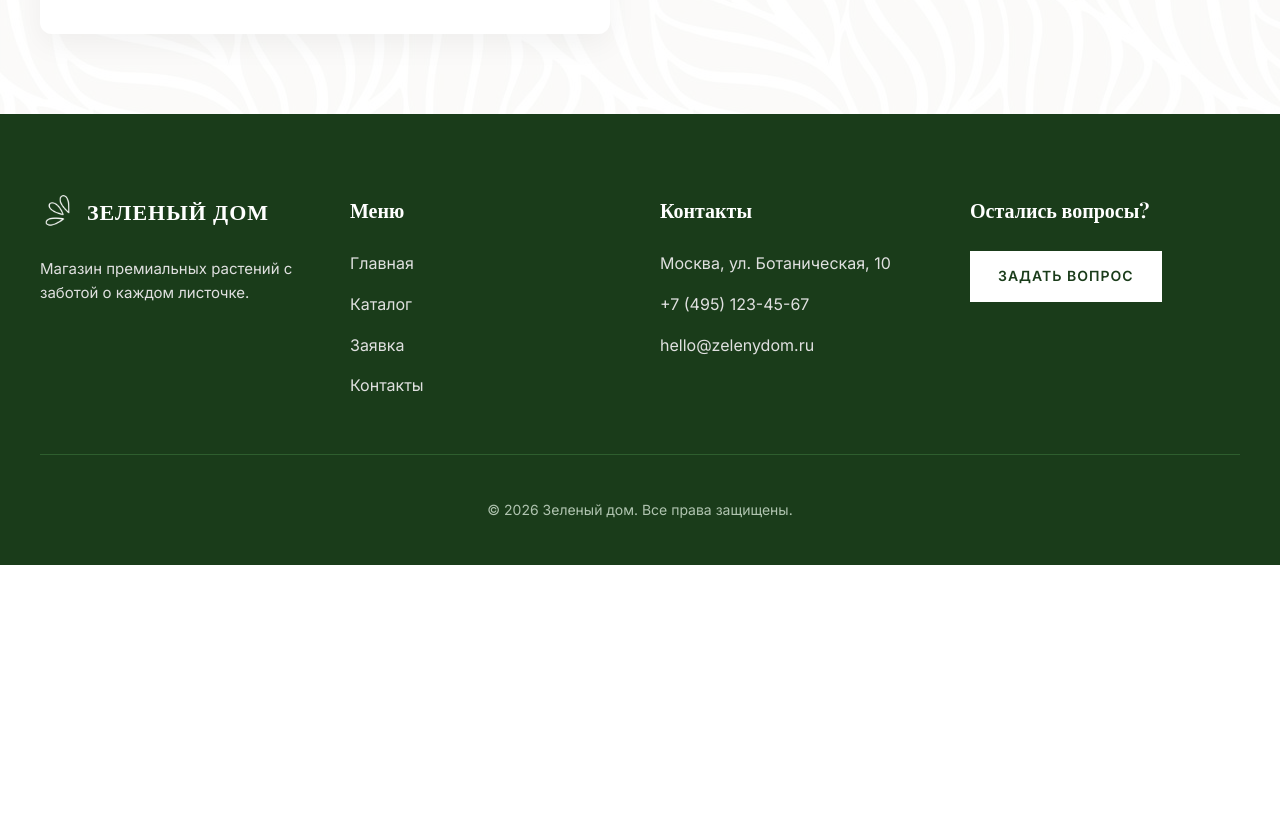
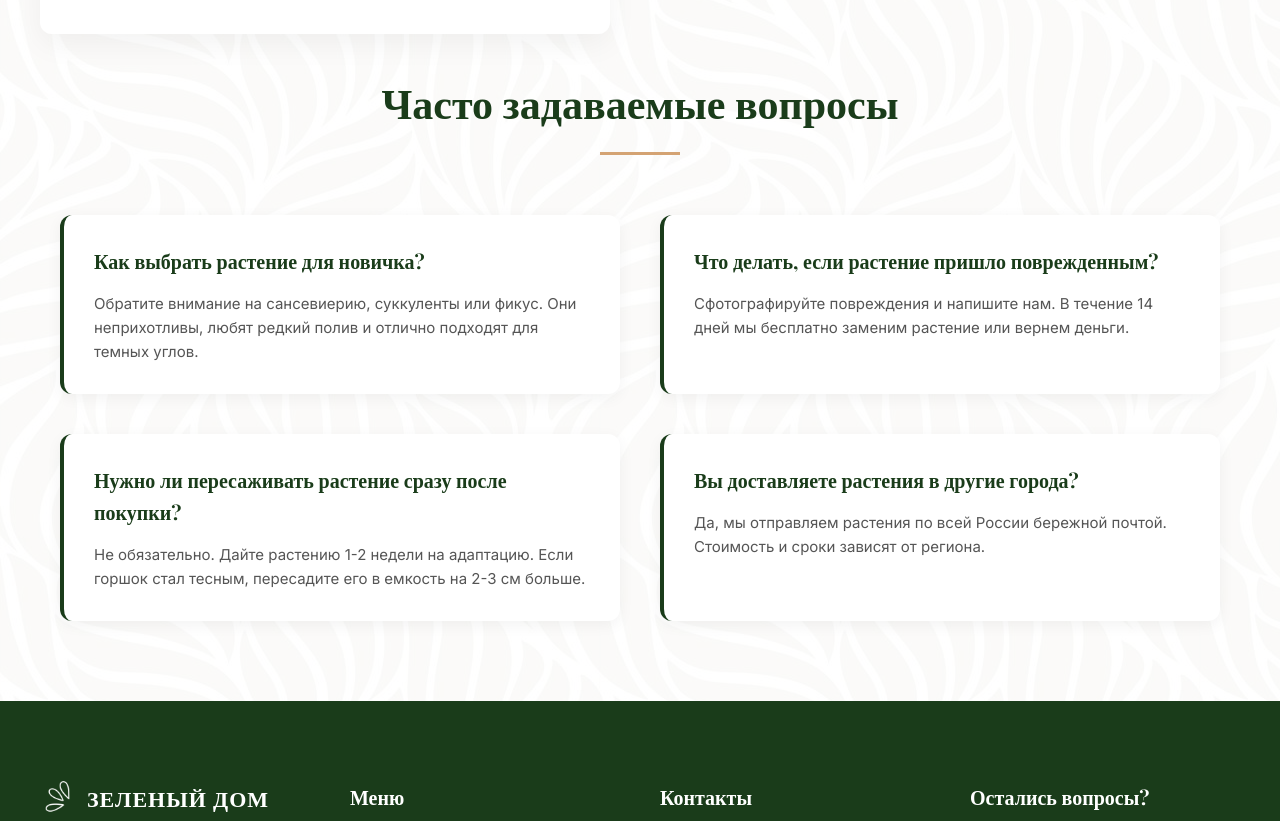
Before and after one commit to arina1306435/kr1-html-css-shop, a plain HTML site: page contacts.html in a window 1280 px wide. Shown: the part 662-1483 px from the top of the page. Before the commit the page ends 1227 px from the top, so only its background shows below. Drawn offline with nearby package versions, Linux system fonts and the light colour scheme.

```diff
--- a/contacts.html
+++ b/contacts.html
@@ -43,6 +43,32 @@
         <iframe src="https://yandex.ru/map-widget/v1/?ll=37.658470%2C55.748312&z=17&text=%D0%9C%D0%BE%D1%81%D0%BA%D0%B2%D0%B0%2C%20%D1%83%D0%BB.%20%D0%91%D0%BE%D1%82%D0%B0%D0%BD%D0%B8%D1%87%D0%B5%D1%81%D0%BA%D0%B0%D1%8F%2C%2010&mode=search" width="100%" height="400" frameborder="0" allowfullscreen="true"></iframe>
       </div>
     </div>
+            <section class="section container">
+      <h2 class="section__title">Часто задаваемые вопросы</h2>
+      <div class="faq-grid">
+
+        <div class="faq-item">
+          <h3>Как выбрать растение для новичка?</h3>
+          <p>Обратите внимание на сансевиерию, суккуленты или фикус. Они неприхотливы, любят редкий полив и отлично подходят для темных углов.</p>
+        </div>
+
+        <div class="faq-item">
+          <h3>Что делать, если растение пришло поврежденным?</h3>
+          <p>Сфотографируйте повреждения и напишите нам. В течение 14 дней мы бесплатно заменим растение или вернем деньги.</p>
+        </div>
+
+        <div class="faq-item">
+          <h3>Нужно ли пересаживать растение сразу после покупки?</h3>
+          <p>Не обязательно. Дайте растению 1-2 недели на адаптацию. Если горшок стал тесным, пересадите его в емкость на 2-3 см больше.</p>
+        </div>
+
+        <div class="faq-item">
+          <h3>Вы доставляете растения в другие города?</h3>
+          <p>Да, мы отправляем растения по всей России бережной почтой. Стоимость и сроки зависят от региона.</p>
+        </div>
+
+      </div>
+    </section>
   </main>
 
   <footer class="site-footer">
--- a/css/style.css
+++ b/css/style.css
@@ -539,3 +539,41 @@ h1, h2, h3, h4 {
 .scroll-top:hover img {
   filter: brightness(0) invert(1);
 }
+.product-card__pet {
+  position: absolute;
+  bottom: 15px;
+  right: 15px;
+  background: #e8efe8;
+  color: #1a3c1a;
+  padding: 4px 10px;
+  font-size: 11px;
+  font-weight: 600;
+  border-radius: 20px;
+  text-transform: uppercase;
+  letter-spacing: 0.5px;
+  z-index: 3;
+  box-shadow: 0 2px 5px rgba(0,0,0,0.1);
+}
+.faq-grid {
+  display: grid;
+  grid-template-columns: 1fr 1fr;
+  gap: 40px;
+}
+.faq-item {
+  background: #ffffff;
+  padding: 30px;
+  border-radius: 12px;
+  box-shadow: 0 4px 15px rgba(0,0,0,0.05);
+  border-left: 4px solid #1a3c1a;
+}
+.faq-item h3 {
+  margin-top: 0;
+  font-size: 20px;
+  margin-bottom: 15px;
+  color: #1a3c1a;
+}
+.faq-item p {
+  margin: 0;
+  color: #555;
+  font-size: 15px;
+}
```
Also changed, not shown: catalog.html (+4 -0 lines), product.html (+1 -1 lines).
